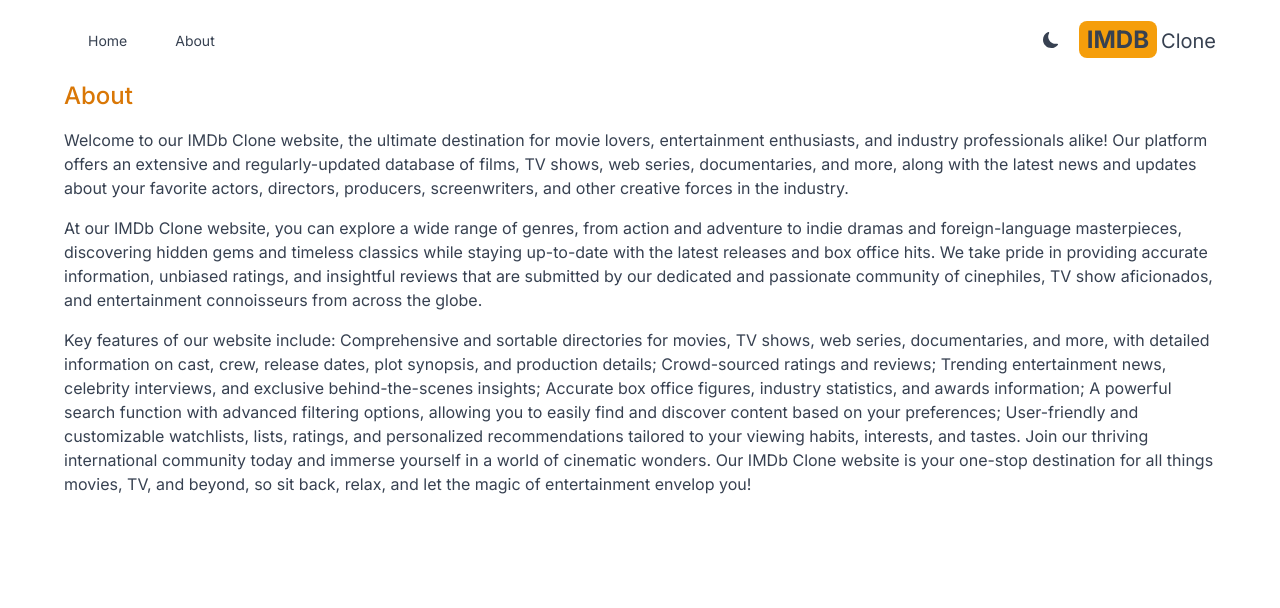
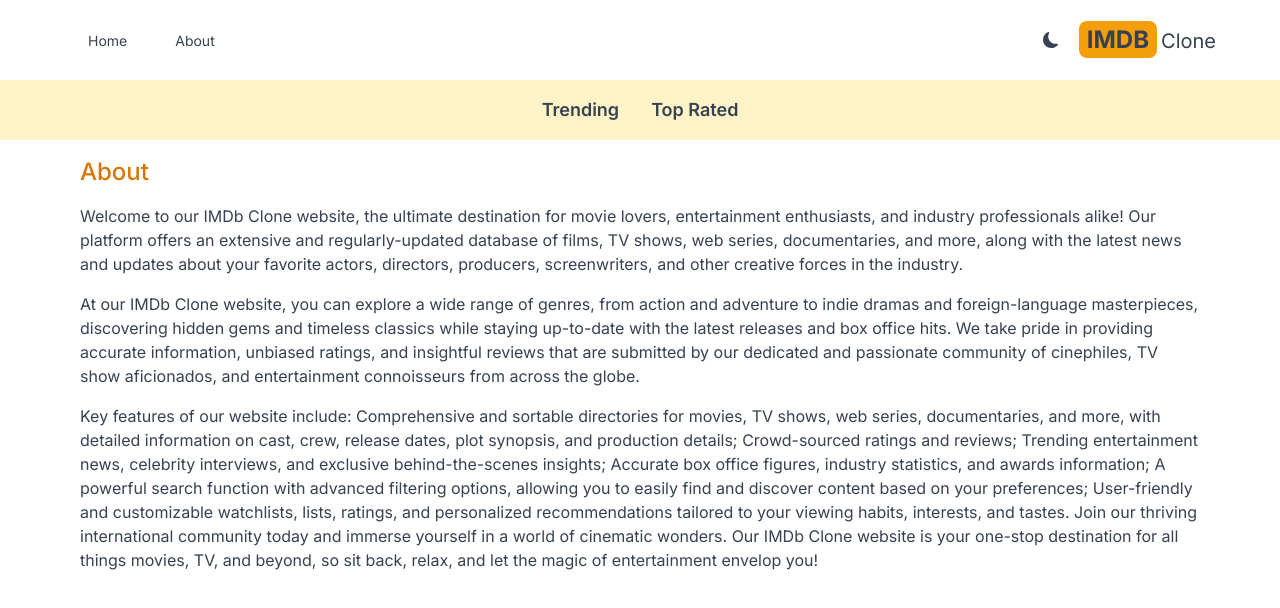
Before and after one commit to CharwekarAkshay/imdb, a Next.js app: page /about in a window 1280 px wide. Shown: the top 608 px of the page. Built offline with nearby package versions, Linux system fonts and the light colour scheme.

Commit message:
Added nav bar

```diff
--- a/app/about/page.tsx
+++ b/app/about/page.tsx
@@ -1,6 +1,6 @@
 const About = () => {
     return (
-        <div className="max-w-6xl mx-auto  space-y-4">
+        <div className="max-w-6xl mx-auto  space-y-4 p-4">
             <h1 className="text-2xl font-medium text-amber-600">About</h1>
             <p>Welcome to our IMDb Clone website, the ultimate destination for movie lovers, entertainment enthusiasts,
                 and industry professionals alike! Our platform offers an extensive and regularly-updated database of
--- a/app/layout.tsx
+++ b/app/layout.tsx
@@ -2,6 +2,7 @@
 import {Inter} from 'next/font/google'
 import Header from "@/components/Header";
 import Providers from "@/app/providers/Providers";
+import Navbar from "@/components/Navbar";
 
 const inter = Inter({subsets: ['latin']})
 
@@ -20,6 +21,7 @@
         <body className={inter.className}>
         <Providers>
             <Header/>
+            <Navbar/>
             {children}
         </Providers>
         </body>
--- /dev/null
+++ b/components/Navbar.tsx
@@ -0,0 +1,12 @@
+import NavbarItem from "@/components/NavbarItem";
+
+const Navbar = () => {
+    return (
+        <div className="flex justify-center gap-4 dark:bg-gray-600 bg-amber-100 lg:text-lg p-4">
+            <NavbarItem title="Trending" params = "fetchTreding"/>
+            <NavbarItem title="Top Rated" params = "fetchTopRated"/>
+        </div>
+    );
+};
+
+export default Navbar;
--- /dev/null
+++ b/components/NavbarItem.tsx
@@ -0,0 +1,34 @@
+"use client";
+import Link from "next/link";
+
+import {useSearchParams} from "next/navigation";
+
+interface NavbarItemProps {
+    title: string;
+    params: string;
+}
+
+const NavbarItem = (props: NavbarItemProps) => {
+    const {title, params} = props;
+    const searchParams = useSearchParams();
+
+    const genere = searchParams.get("genre");
+
+    const getActiveClass = (): string => {
+        if (genere && genere === params) {
+            return "underline underline-offset-8 decoration-4 decoration-amber-500 rounded-lg text-amber-600";
+        }
+        return "";
+    };
+
+    return (
+        <div className="">
+            <Link href={`/?genre=${params}`}
+                  className={`hover:text-amber-600 font-semibold p-2 ${getActiveClass()}`}>
+                {title}
+            </Link>
+        </div>
+    );
+};
+
+export default NavbarItem;
```
Lines whose indentation alone changed are shown as unchanged.
